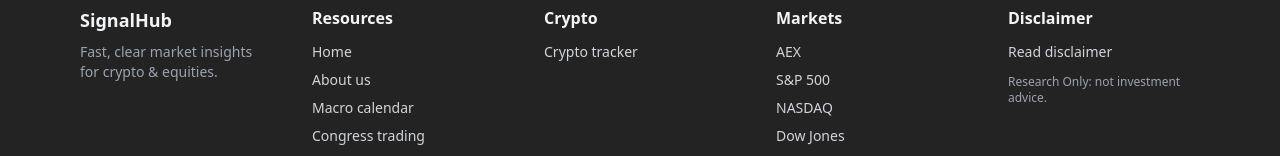
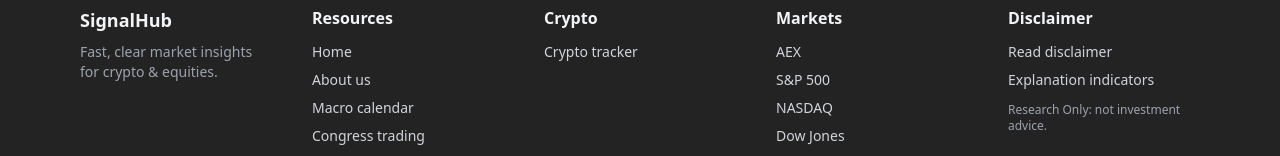
Before and after one commit to rrhjager/crypto-tracker, a Next.js app: page / in a window 1280 px wide. Shown: the part 1347-1503 px from the top of the page. Built offline with nearby package versions, Linux system fonts and the light colour scheme; no server answers.

Commit message:
Update Footer.tsx

```diff
--- a/src/components/Footer.tsx
+++ b/src/components/Footer.tsx
@@ -62,6 +62,8 @@ export default function Footer() {
             <div className={head}>Disclaimer</div>
             <ul className="mt-3 space-y-2 text-sm">
               <li><Link className={a} href="/disclaimer">Read disclaimer</Link></li>
+              {/* NEW: link directly under "Read disclaimer" */}
+              <li><Link className={a} href="/explanation-indicators">Explanation indicators</Link></li>
             </ul>
             <p className="mt-3 text-xs text-gray-400">
               Research Only: not investment advice.
```
